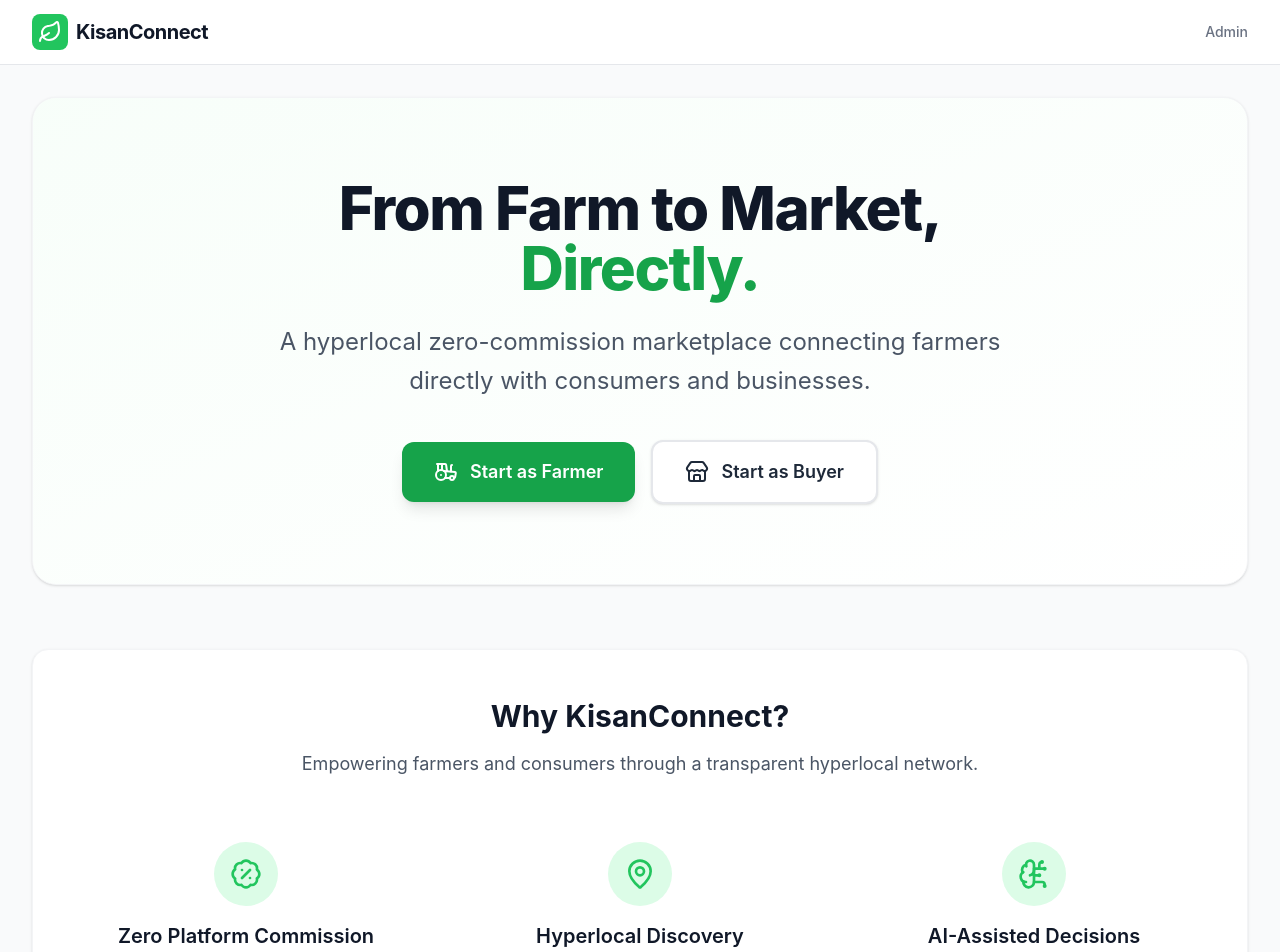
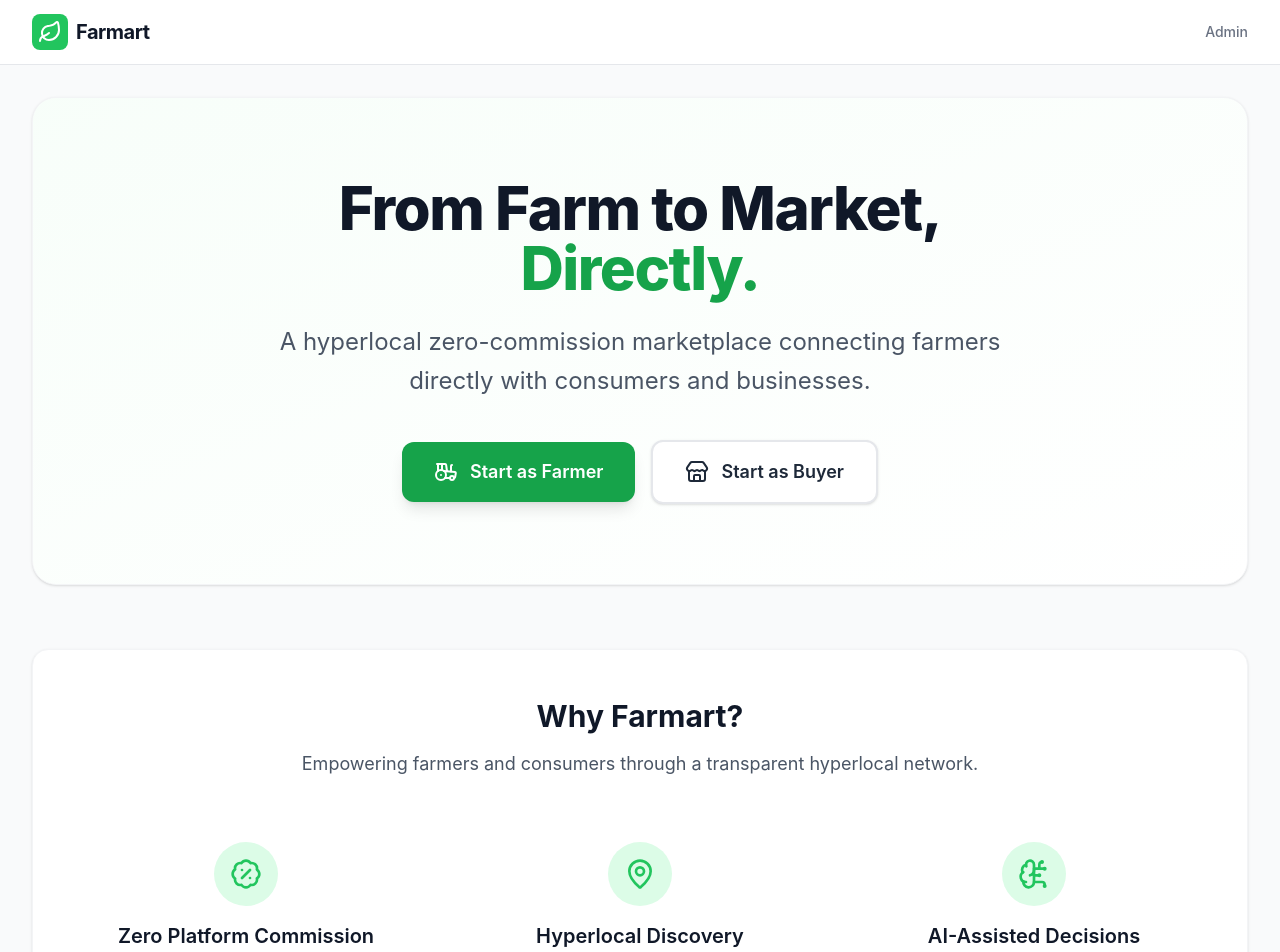
Before and after one commit to yashgbirje-oss/Farmart, a React (Vite) app: page / in a window 1280 px wide. Shown: the top 952 px of the page. Built offline with nearby package versions, Linux system fonts and the light colour scheme.

Commit message:
Add files via upload

```diff
--- a/index.html
+++ b/index.html
@@ -4,7 +4,7 @@
     <meta charset="UTF-8" />
     <link rel="icon" type="image/svg+xml" href="/favicon.svg" />
     <meta name="viewport" content="width=device-width, initial-scale=1.0" />
-    <title>kisanconnect</title>
+    <title>farmart</title>
   </head>
   <body>
     <div id="root"></div>
--- a/package.json
+++ b/package.json
@@ -1,5 +1,5 @@
 {
-  "name": "kisanconnect",
+  "name": "farmart",
   "private": true,
   "version": "0.0.0",
   "type": "module",
--- a/src/components/Layout.jsx
+++ b/src/components/Layout.jsx
@@ -19,7 +19,7 @@ export default function Layout() {
             <div className="bg-brand-500 text-white p-1.5 rounded-lg">
               <Leaf size={24} />
             </div>
-            <span className="text-xl font-bold text-gray-900 tracking-tight">KisanConnect</span>
+            <span className="text-xl font-bold text-gray-900 tracking-tight">Farmart</span>
           </Link>
 
           <nav className="flex items-center gap-4 sm:gap-6">
--- /dev/null
+++ b/src/components/WhyFarmart.jsx
@@ -0,0 +1,51 @@
+import { BadgePercent, MapPin, BrainCircuit, Truck, ShieldCheck } from 'lucide-react';
+
+export default function WhyFarmart() {
+  const features = [
+    {
+      icon: <BadgePercent className="w-8 h-8 text-brand-500" />,
+      title: "Zero Platform Commission",
+      description: "Farmer controls the base selling price. No hidden cuts."
+    },
+    {
+      icon: <MapPin className="w-8 h-8 text-brand-500" />,
+      title: "Hyperlocal Discovery",
+      description: "Nearby supply is prioritized to ensure freshness and reduce logistics."
+    },
+    {
+      icon: <BrainCircuit className="w-8 h-8 text-brand-500" />,
+      title: "AI-Assisted Decisions",
+      description: "AI recommends dynamic prices and provides demand insights."
+    },
+    {
+      icon: <Truck className="w-8 h-8 text-brand-500" />,
+      title: "Smart Delivery",
+      description: "Distance and order details influence transparent delivery feasibility."
+    },
+    {
+      icon: <ShieldCheck className="w-8 h-8 text-brand-500" />,
+      title: "Trust & Reputation",
+      description: "Verified farmers and community-driven buyer ratings."
+    }
+  ];
+
+  return (
+    <div className="py-12 bg-white rounded-2xl shadow-sm border border-gray-100 my-8">
+      <div className="text-center mb-10 px-4">
+        <h2 className="text-3xl font-bold text-gray-900">Why Farmart?</h2>
+        <p className="mt-4 text-lg text-gray-600">Empowering farmers and consumers through a transparent hyperlocal network.</p>
+      </div>
+      <div className="grid grid-cols-1 md:grid-cols-2 lg:grid-cols-3 gap-8 px-8">
+        {features.map((feature, idx) => (
+          <div key={idx} className="flex flex-col items-center text-center p-6 rounded-xl hover:bg-brand-50 transition-colors">
+            <div className="bg-brand-100 p-4 rounded-full mb-4">
+              {feature.icon}
+            </div>
+            <h3 className="text-xl font-semibold text-gray-900 mb-2">{feature.title}</h3>
+            <p className="text-gray-600 leading-relaxed">{feature.description}</p>
+          </div>
+        ))}
+      </div>
+    </div>
+  );
+}
--- a/src/pages/Landing/Landing.jsx
+++ b/src/pages/Landing/Landing.jsx
@@ -1,7 +1,7 @@
 import { useNavigate } from 'react-router-dom';
 import { useAppContext } from '../../context/AppContext';
 import { ArrowRight, Tractor, Store } from 'lucide-react';
-import WhyKisanConnect from '../../components/WhyKisanConnect';
+import WhyFarmart from '../../components/WhyFarmart';
 
 export default function Landing() {
   const navigate = useNavigate();
@@ -44,7 +44,7 @@ export default function Landing() {
         </div>
       </div>
 
-      <WhyKisanConnect />
+      <WhyFarmart />
 
       {/* How it Works Section */}
       <div className="bg-gray-900 text-white rounded-3xl p-10 md:p-16 text-center">
--- a/vite.config.js
+++ b/vite.config.js
@@ -4,7 +4,7 @@ import tailwindcss from '@tailwindcss/vite'
 
 // https://vite.dev/config/
 export default defineConfig({
-  base: '/Kisanconnect/',
+  base: '/Farmart/',
   plugins: [
     tailwindcss(),
     react(),
```
